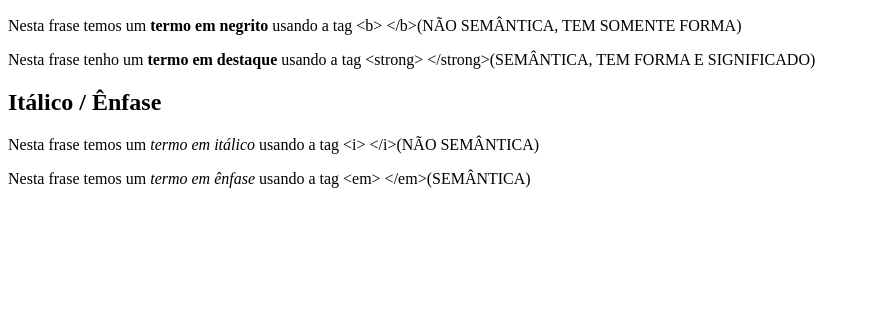
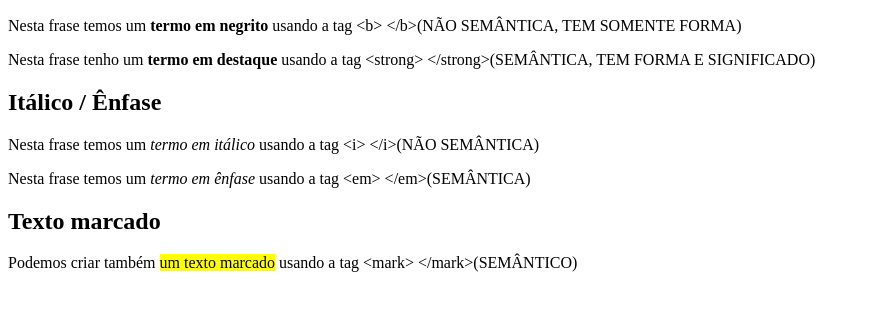
Before and after one commit to Mateu-SRodrigues/Curso-HTML5-CSS3, a plain HTML site: page Exercícios/ex008/index.html in a window 1280 px wide. Shown: the part 110-420 px from the top of the page, without its empty margins (0-870 px from the left). Drawn offline with Linux system fonts and the light colour scheme.

Commit message:
Texto marcado

```diff
--- a/Exercícios/ex008/index.html
+++ b/Exercícios/ex008/index.html
@@ -14,5 +14,7 @@
     <h2>Itálico / Ênfase</h2>
     <p>Nesta frase temos um <i>termo em itálico</i> usando a tag &lt;i&gt; &lt;/i&gt;(NÃO SEMÂNTICA)</p>
     <p>Nesta frase temos um <em>termo em ênfase</em> usando a tag &lt;em&gt; &lt;/em&gt;(SEMÂNTICA)</p>
+    <h2>Texto marcado</h2>
+    <p>Podemos criar também <mark>um texto marcado</mark> usando a tag &lt;mark&gt; &lt;/mark&gt;(SEMÂNTICO)</p>
 </body>
 </html>
```
